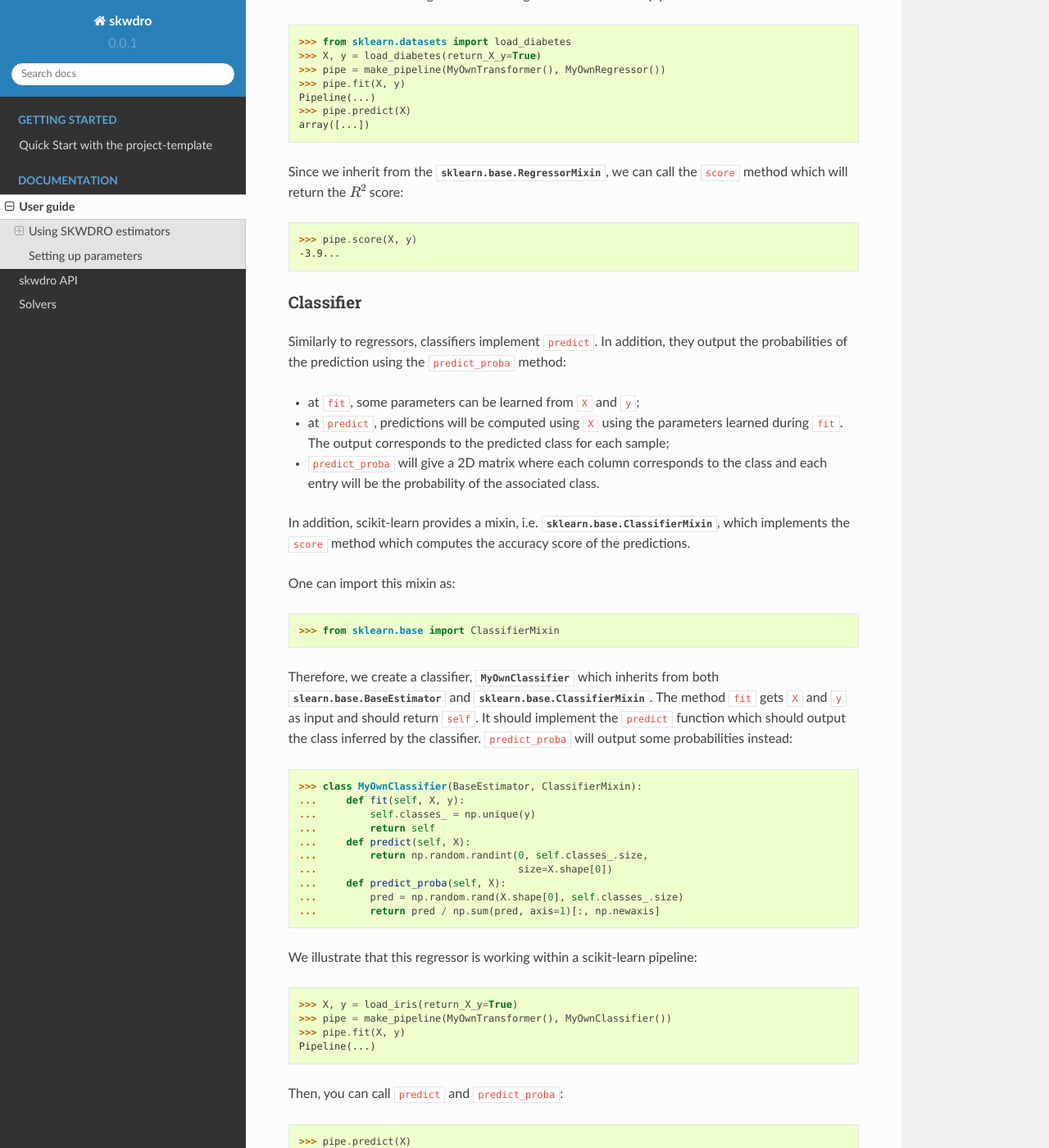
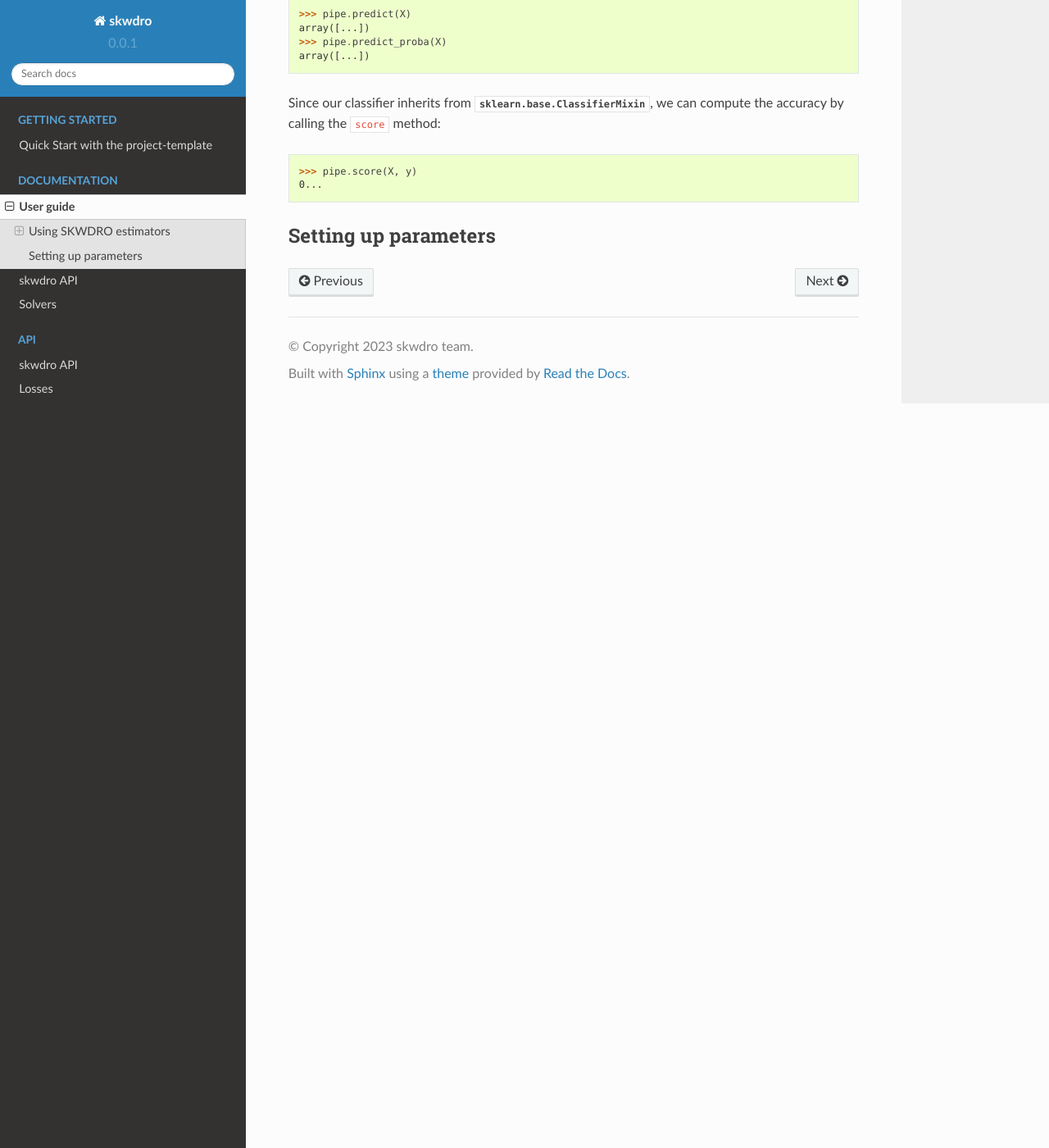
Before and after one commit to iutzeler/skwdro, a Sphinx documentation site: the page built from doc/user_guide.rst, in a window 1280 px wide and 1400 px high, scrolled down 941 px. Shown: the whole window at 82% size. Built offline with Sphinx 7.4.7 and the Read the Docs theme 2.0.0, drawn with Linux system fonts in a browser that asks for light colours; formulas are drawn with MathJax 3; pages that are not in the unit, such as notebooks, are missing from menus; some of the changed text lies outside the part shown.

```diff
--- a/doc/solvers.rst
+++ b/doc/solvers.rst
@@ -8,7 +8,7 @@ The following solvers are implemented in skwdro
 
 
 Entropic Solvers
-===========
+================
 
 .. currentmodule:: skwdro.solvers.entropic_dual_solvers
 
@@ -20,7 +20,7 @@ Entropic Solvers
 
 
 Entropic Solvers using torch
-===========
+============================
 
 .. currentmodule:: skwdro.solvers.entropic_dual_torch
 
@@ -32,7 +32,7 @@ Entropic Solvers using torch
 
 
 Specific Solvers
-===========
+================
 
 
 .. currentmodule:: skwdro.solvers.specific_solvers
--- a/doc/user_guide.rst
+++ b/doc/user_guide.rst
@@ -21,41 +21,12 @@ method. The use case is the following:
 * at ``predict``, predictions will be computed using ``X`` using the parameters
   learned during ``fit``.
 
-In addition, scikit-learn provides a mixin_, i.e.
-:class:`sklearn.base.RegressorMixin`, which implements the ``score`` method
-which computes the :math:`R^2` score of the predictions.
 
-One can import the mixin as::
-
-    >>> from sklearn.base import RegressorMixin
-
-Therefore, we create a regressor, :class:`MyOwnRegressor` which inherits from
-both :class:`sklearn.base.BaseEstimator` and
-:class:`sklearn.base.RegressorMixin`. The method ``fit`` gets ``X`` and ``y``
-as input and should return ``self``. It should implement the ``predict``
-function which should output the predictions of your regressor::
-
-    >>> import numpy as np
-    >>> class MyOwnRegressor(BaseEstimator, RegressorMixin):
-    ...     def fit(self, X, y):
-    ...         return self
-    ...     def predict(self, X):
-    ...         return np.mean(X, axis=1)
-
-We illustrate that this regressor is working within a scikit-learn pipeline::
-
-    >>> from sklearn.datasets import load_diabetes
-    >>> X, y = load_diabetes(return_X_y=True)
-    >>> pipe = make_pipeline(MyOwnTransformer(), MyOwnRegressor())
-    >>> pipe.fit(X, y)  # doctest: +ELLIPSIS
-    Pipeline(...)
-    >>> pipe.predict(X)  # doctest: +ELLIPSIS
-    array([...])
 
 Since we inherit from the :class:`sklearn.base.RegressorMixin`, we can call
 the ``score`` method which will return the :math:`R^2` score::
 
-    >>> pipe.score(X, y)  # doctest: +ELLIPSIS
+    >>> pipe.score(X, y)
     -3.9...
 
 Classifier
@@ -70,38 +41,6 @@ output the probabilities of the prediction using the ``predict_proba`` method:
 * ``predict_proba`` will give a 2D matrix where each column corresponds to the
   class and each entry will be the probability of the associated class.
 
-In addition, scikit-learn provides a mixin, i.e.
-:class:`sklearn.base.ClassifierMixin`, which implements the ``score`` method
-which computes the accuracy score of the predictions.
-
-One can import this mixin as::
-
-    >>> from sklearn.base import ClassifierMixin
-
-Therefore, we create a classifier, :class:`MyOwnClassifier` which inherits
-from both :class:`slearn.base.BaseEstimator` and
-:class:`sklearn.base.ClassifierMixin`. The method ``fit`` gets ``X`` and ``y``
-as input and should return ``self``. It should implement the ``predict``
-function which should output the class inferred by the classifier.
-``predict_proba`` will output some probabilities instead::
-
-    >>> class MyOwnClassifier(BaseEstimator, ClassifierMixin):
-    ...     def fit(self, X, y):
-    ...         self.classes_ = np.unique(y)
-    ...         return self
-    ...     def predict(self, X):
-    ...         return np.random.randint(0, self.classes_.size,
-    ...                                  size=X.shape[0])
-    ...     def predict_proba(self, X):
-    ...         pred = np.random.rand(X.shape[0], self.classes_.size)
-    ...         return pred / np.sum(pred, axis=1)[:, np.newaxis]
-
-We illustrate that this regressor is working within a scikit-learn pipeline::
-
-    >>> X, y = load_iris(return_X_y=True)
-    >>> pipe = make_pipeline(MyOwnTransformer(), MyOwnClassifier())
-    >>> pipe.fit(X, y)  # doctest: +ELLIPSIS
-    Pipeline(...)
 
 Then, you can call ``predict`` and ``predict_proba``::
 
@@ -119,4 +58,4 @@ can compute the accuracy by calling the ``score`` method::
 
 
 Setting up parameters
------------
+---------------------
```
Also changed, not shown: other parts of doc/user_guide.rst (+2 -2 lines), doc/api.rst (+2 -25 lines), doc/index.rst (+9 -1 lines), doc/models.rst (added, +34 -0 lines), doc/quick_start.rst (+0 -34 lines), 1 other file.
